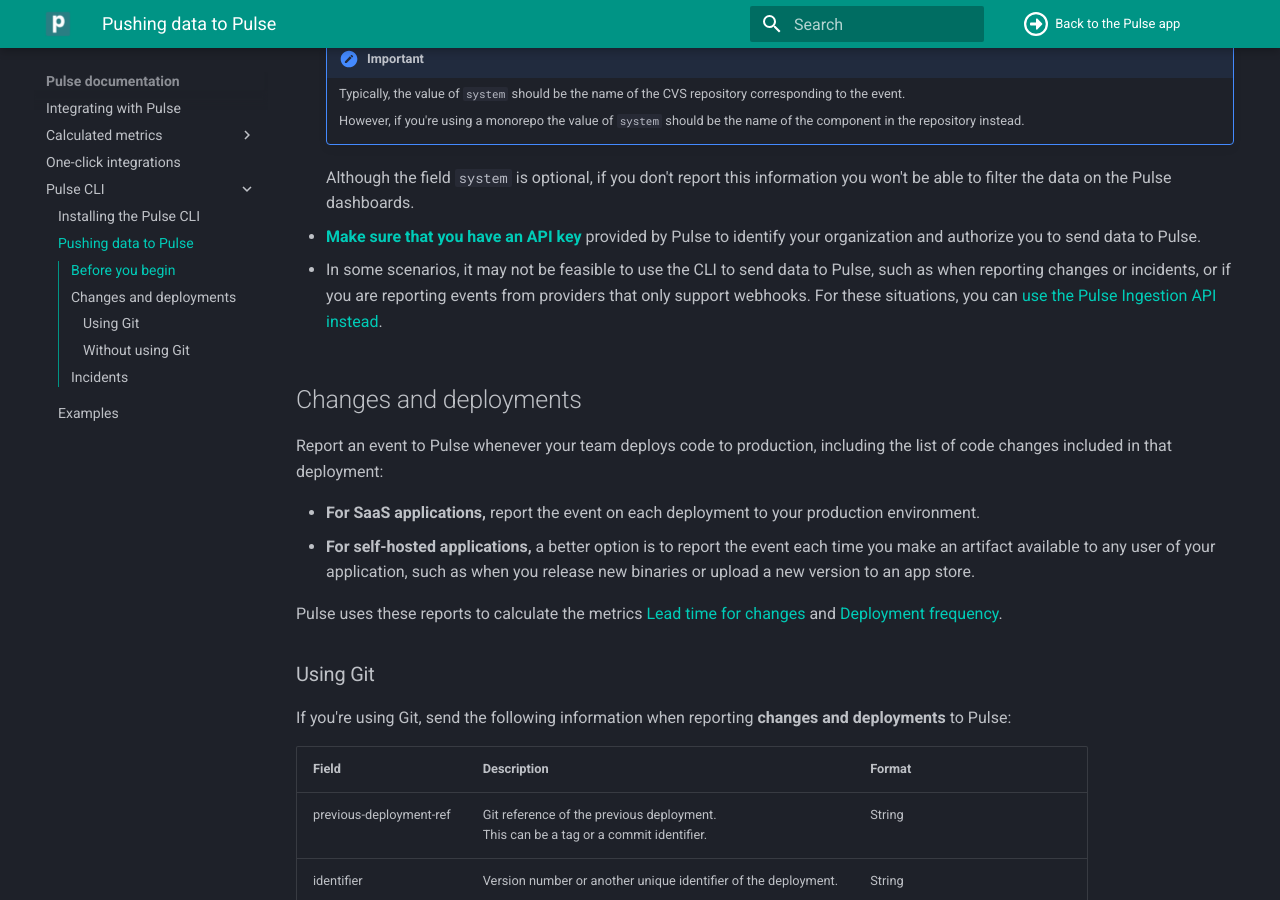
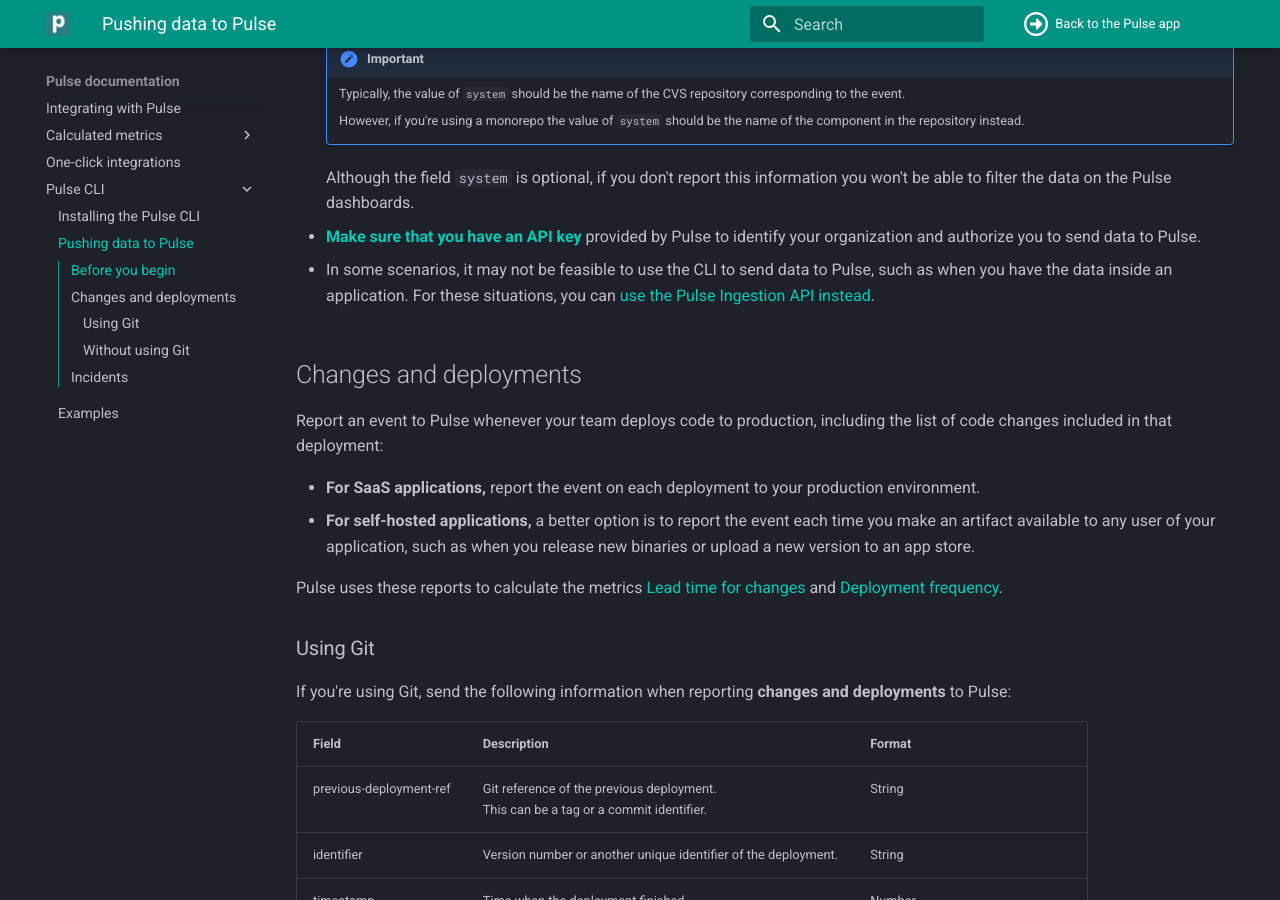
Before and after one commit to codacy/pulse-user-docs, an MkDocs documentation site: the page built from docs/cli/pushing-data-to-pulse.md, in a window 1280 px wide and 900 px high, scrolled down 503 px. Built offline with MkDocs 1.6.1 and Material for MkDocs 9.7.7, drawn with Linux system fonts in a browser that asks for light colours.

Commit message:
Update docs/cli/pushing-data-to-pulse.md
Co-authored-by: Rodrigo Fernandes <rtfrodrigo@gmail.com>

```diff
--- a/docs/cli/pushing-data-to-pulse.md
+++ b/docs/cli/pushing-data-to-pulse.md
@@ -24,7 +24,7 @@
 
 -   [**Make sure that you have an API key**](https://app.pulse.codacy.com/integrations/cli){: target="_blank"} provided by Pulse to identify your organization and authorize you to send data to Pulse.
 
--   In some scenarios, it may not be feasible to use the CLI to send data to Pulse, such as when reporting changes or incidents, or if you are reporting events from providers that only support webhooks. For these situations, you can [use the Pulse Ingestion API instead](https://ingestion.pulse.codacy.com/v1/api-docs){: target="_blank"}.
+-   In some scenarios, it may not be feasible to use the CLI to send data to Pulse, such as when you have the data inside an application. For these situations, you can [use the Pulse Ingestion API instead](https://ingestion.pulse.codacy.com/v1/api-docs){: target="_blank"}.
 
 ## Changes and deployments
 
```
